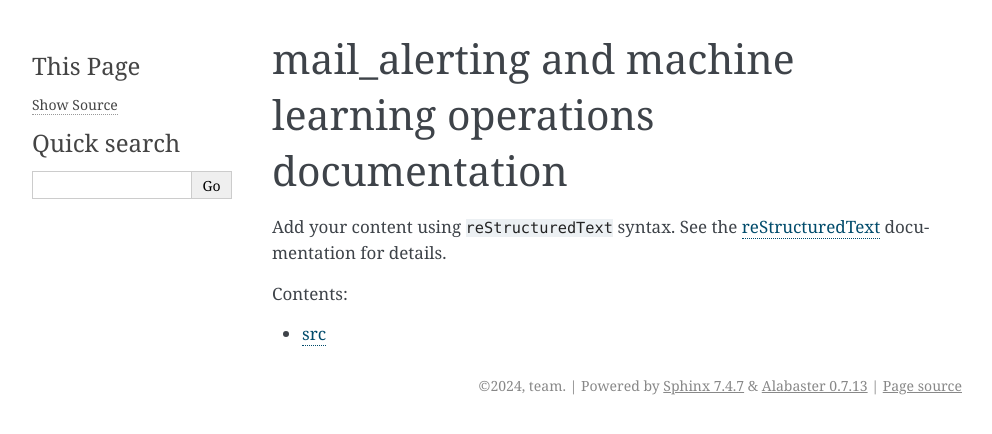
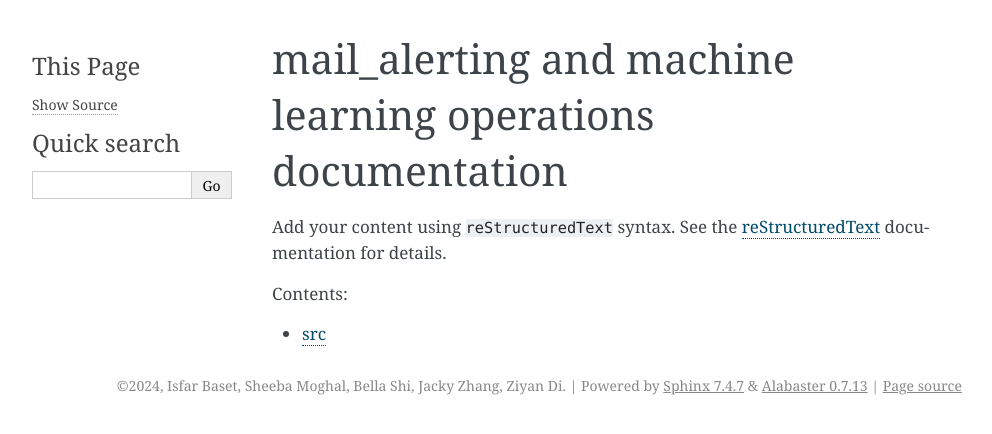
Before and after one commit to jackyzhang1008/DSAN-6700-Assignment_1, a Sphinx documentation site: the page built from docs/source/index.rst, in a window 1280 px wide. Shown: the top 434 px of the page, without its empty margins (148-1140 px from the left). Built offline with Sphinx 7.4.7, drawn with Linux system fonts in a browser that asks for light colours.

```diff
--- a/docs/source/conf.py
+++ b/docs/source/conf.py
@@ -1,13 +1,4 @@
 # Configuration file for the Sphinx documentation builder.
-
-import os
-import sys
-
-sys.path.insert(
-    0, os.path.abspath("../../src")
-)  # Adjust the path based on your project structure
-
-
 #
 # For the full list of built-in configuration values, see the documentation:
 # https://www.sphinx-doc.org/en/master/usage/configuration.html
@@ -15,22 +6,30 @@
 # -- Project information -----------------------------------------------------
 # https://www.sphinx-doc.org/en/master/usage/configuration.html#project-information
 
-project = "mail_alerting and machine learning operations"
-copyright = "2024, team"
-author = "team"
-release = "0.1.0"
+project = 'dsan-6700-assignment-1'
+copyright = '2024, Isfar Baset, Sheeba Moghal, Bella Shi, Jacky Zhang, Ziyan Di'
+author = 'Isfar Baset, Sheeba Moghal, Bella Shi, Jacky Zhang, Ziyan Di'
 
 # -- General configuration ---------------------------------------------------
 # https://www.sphinx-doc.org/en/master/usage/configuration.html#general-configuration
 
-extensions = ["sphinx.ext.autodoc"]
+extensions = [
+    'sphinx.ext.autodoc',
+    'sphinx.ext.napoleon',
+    'sphinx.ext.viewcode'
+    # 'autoapi.extension'
+]
 
-templates_path = ["_templates"]
+# AutoAPI configuration
+# autoapi_dirs = ['../ml_app']
+
+templates_path = ['_templates']
 exclude_patterns = []
+
 
 
 # -- Options for HTML output -------------------------------------------------
 # https://www.sphinx-doc.org/en/master/usage/configuration.html#options-for-html-output
 
-html_theme = "alabaster"
-html_static_path = ["_static"]
+html_theme = 'alabaster'
+html_static_path = ['_static']
```
Also changed, not shown: .readthedocs.yml, 1 other file.
